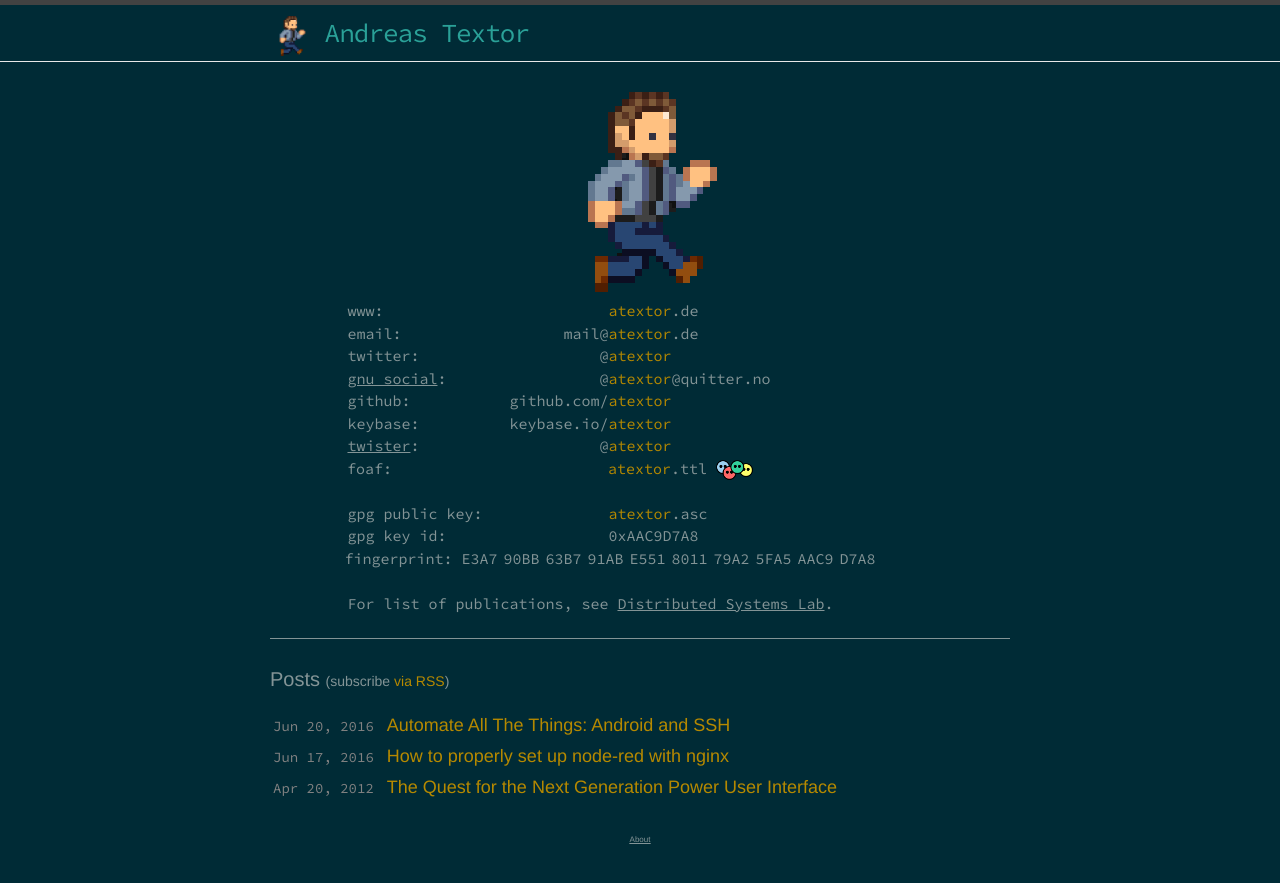
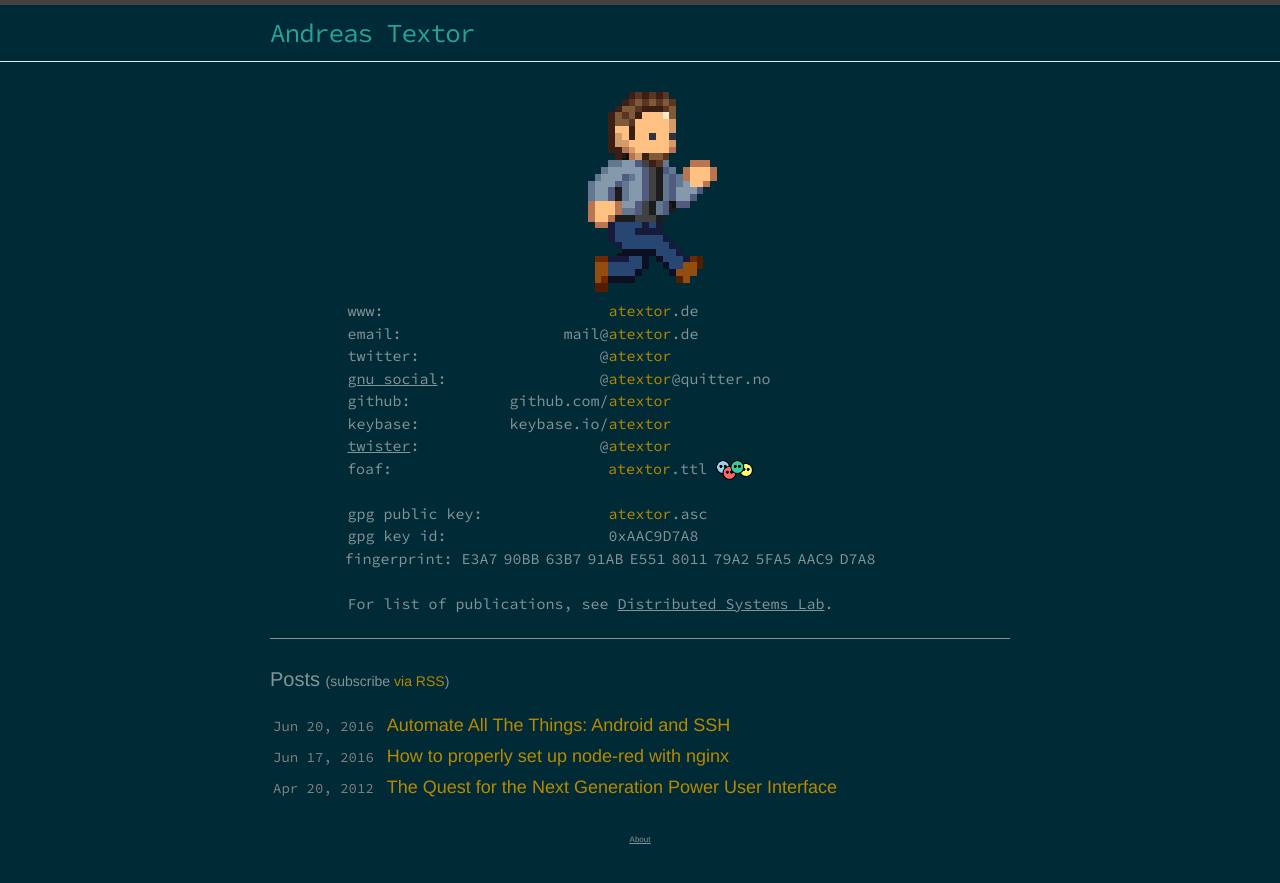
Before and after one commit to atextor/atextor.github.com, a Jekyll site: the page built from index.html, in a window 1280 px wide. Shown: the top 883 px of the page. Built offline with Jekyll 4.4.1, drawn with Linux system fonts in a browser that asks for light colours.

Commit message:
No mini avatar on main page

```diff
--- a/_includes/header.html
+++ b/_includes/header.html
@@ -3,10 +3,11 @@
 	<div class="wrapper">
 
 		<a class="site-title" href="{{ site.baseurl }}/">
-		{% if page.title != site.title %}
+		{% if !page.title || page.title != site.title %}
 		<img src="{{ "/assets/avatar.png" | prepend: site.baseurl }}" style="width: 40px; height: 40px;"/>
 		{% endif %}
-		{{ site.title }}</a>
+		</a>
+		<a class="site-title" href="{{ site.baseurl }}/">{{ site.title }}</a>
 
 		<nav class="site-nav">
 			<div class="trigger">
```
